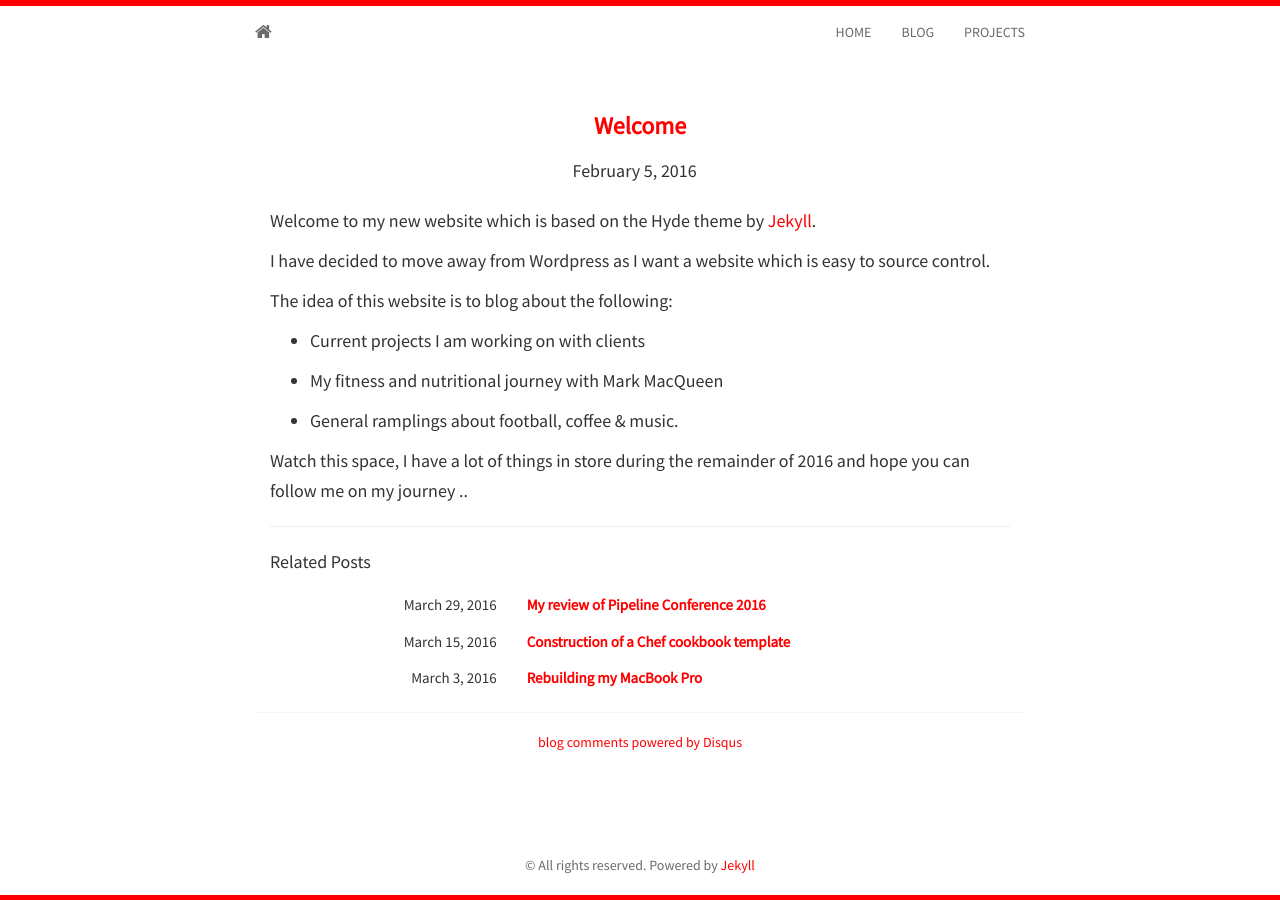
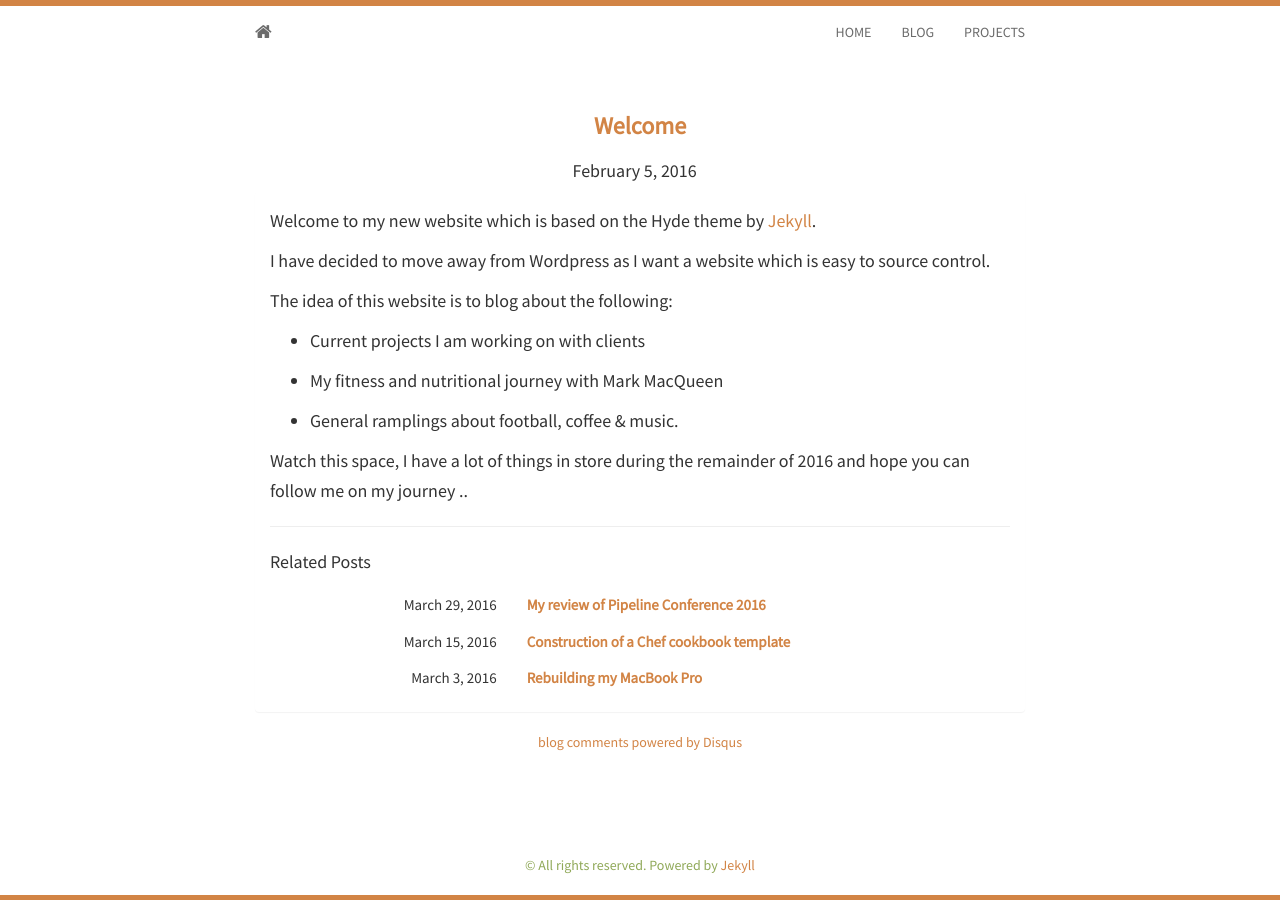
Before and after one commit to swade1987/swade1987.github.io, a Jekyll site: the page built from _posts/2016-02-05-welcome.md, in a window 1280 px wide. Built offline with Jekyll 4.4.1, drawn with Linux system fonts in a browser that asks for light colours; nearby versions of some CDN libraries; Markdown is read by kramdown in place of the engine named in the settings; comment, search, counter and statistics services are not loaded.

Commit message:
changing the colour scheme.

```diff
--- a/static/css/main.css
+++ b/static/css/main.css
@@ -6,7 +6,7 @@
   background-color: #fff;
   font-family: 'Source Sans Pro', sans-serif;
   /* The html and body elements cannot have any padding or margin. */
-  border-top: 3px solid #ff0000;
+  border-top: 3px solid #d28445;
 }
 /* Wrapper for page content to push down footer */
 #wrap {
@@ -96,7 +96,7 @@
   margin: 20px 0;
 }
 .container a {
-  color: #ff0000;
+  color: #d28445;
 }
 .container a:hover {
   color: #267723;
@@ -120,10 +120,10 @@
   font-size: 15px;
 }
 .panel-default h4 a, h5 a {
-  color: #ff0000;
+  color: #d28445;
 }
 .panel-default h4 a:hover, h5 a:hover {
-  color: #ff0000;
+  color: #d28445;
 }
 .panel{
   border-style: none;
@@ -171,10 +171,10 @@
   text-decoration: none !important;
 }
 .text-muted {
-	color: #6b6b6b;
+	color: #90a959;
 }
 div.footer{
-  border-bottom: 5px solid #ff0000;;
+  border-bottom: 5px solid #d28445;
 }
 /* Set the fixed height of the footer here */
 /*.footer {
```
